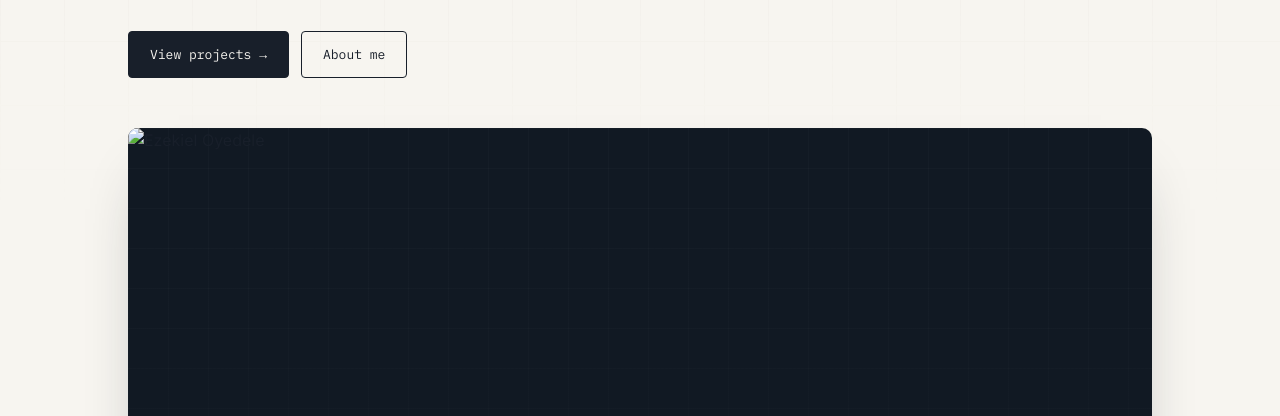
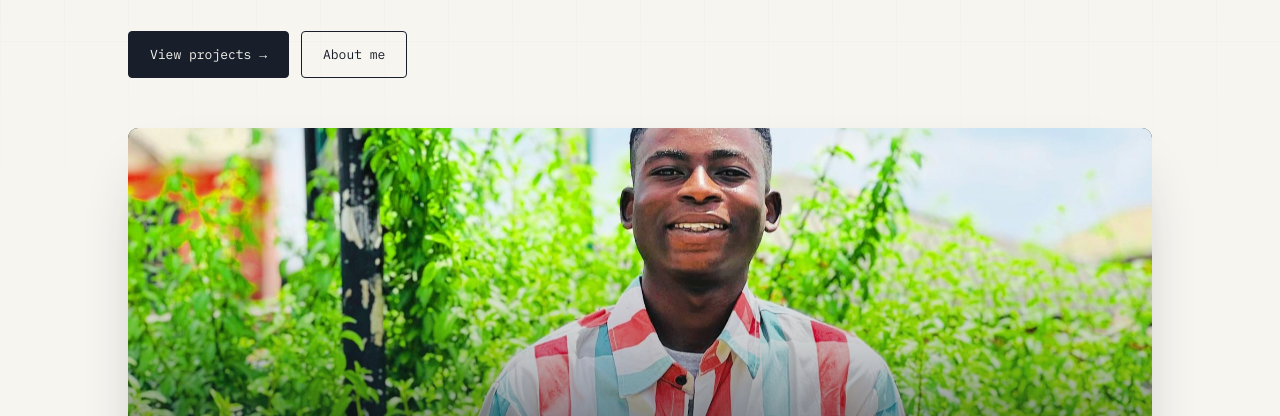
Before and after one commit to EzekielOyedele/ezekieloyedele.github.io, a plain HTML site: page index.html in a window 1280 px wide. Shown: the part 471-887 px from the top of the page. Drawn offline with Linux system fonts and the light colour scheme.

Commit message:
Update profile image source in index.html

```diff
--- a/index.html
+++ b/index.html
@@ -1164,7 +1164,7 @@ About me
 
 <img
 class="profile-image"
-src="Portfolio.profile.jpg"
+src="P.profile.jpg"
 alt="Ezekiel Oyedele"
 >
 
```
